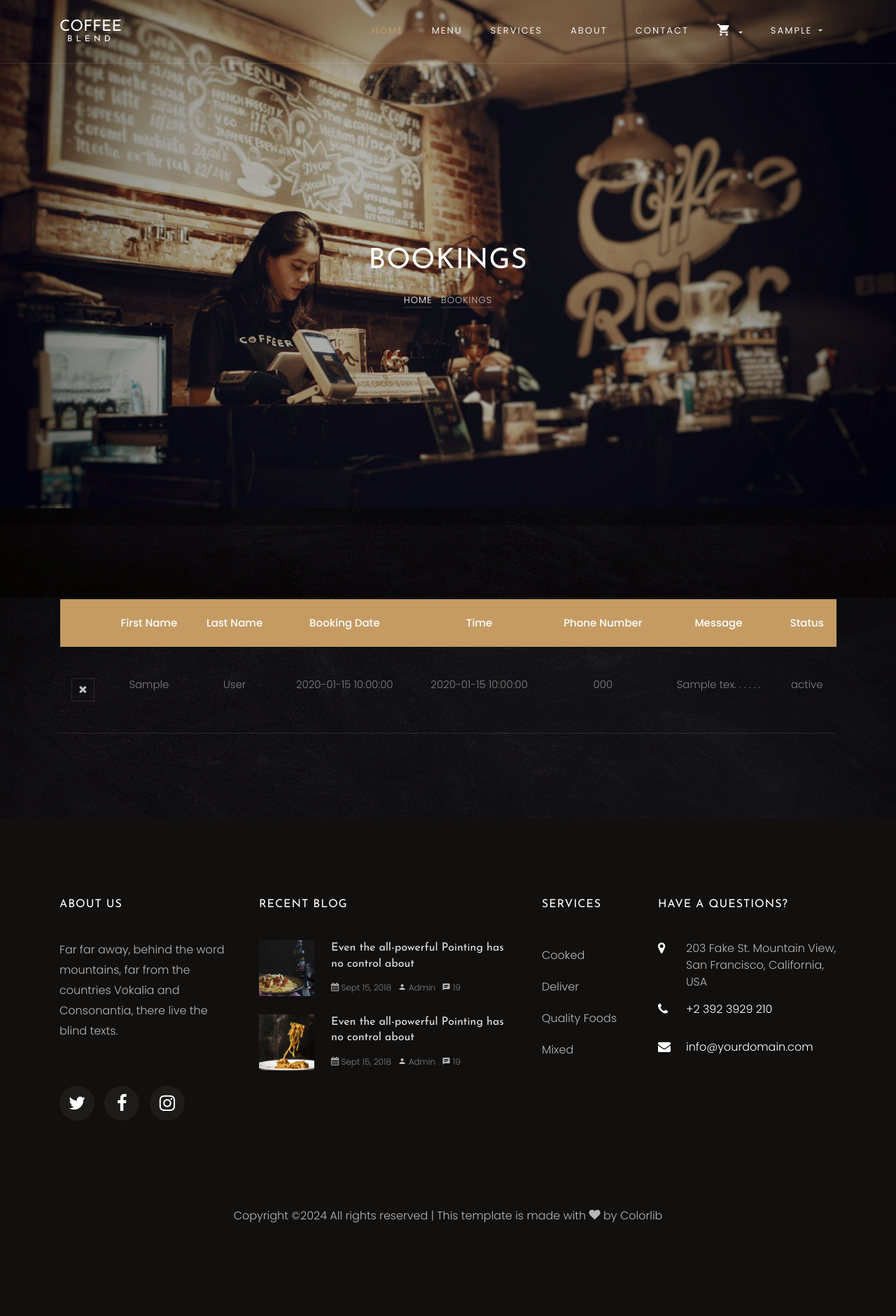
After one commit to Yukichi-Cat-Can-Code/Coffee-Shop, a PHP site: page /coffee-Shop/users/bookings.php in a window 1280 px wide. The commit adds this page. Shown: the whole page at 70% size. Run offline with PHP 8.4, Linux system fonts and the light colour scheme; the visitor is signed in with stand-in values (Sample User, id 1); tables that the repository leaves empty or names only in its code hold one stand-in row (values such as "Sample post"); some libraries are stand-ins or nearby versions; some web fonts are replaced.

Commit message:
Showing Booking in User Panel

```diff
--- a/includes/header.php
+++ b/includes/header.php
@@ -64,8 +64,8 @@
                       <?php echo $_SESSION['user_name']; ?>
                       </a>
                       <ul class="dropdown-menu" aria-labelledby="dropdownMenuButton1">
-                        <li><a class="dropdown-item" href="#">Action</a></li>
-                        <li><a class="dropdown-item" href="#">Another action</a></li>
+                        <li><a class="dropdown-item" href="<?php echo APPURl; ?>/users/bookings.php">Bookings</a></li>
+                        <li><a class="dropdown-item" href="<?php echo APPURl; ?>/users/orders.php">Orders</a></li>
                         <li><a class="dropdown-item" href="<?php echo APPURl; ?>/auth/logout.php">Logout</a></li>
                       </ul>
                 </li>
--- /dev/null
+++ b/users/bookings.php
@@ -0,0 +1,101 @@
+<?php
+
+	require "../includes/header.php";
+	require "../config/config.php";
+	require "../auth/not-access.php";
+?>
+<?php
+    $bookings = $conn->query("SELECT ID,first_name, last_name,date,time,phone_number, SUBSTRING(message,1,10) as message, status FROM bookings WHERE user_id='$_SESSION[user_id]'");
+    $bookings->execute();
+    $bookings_values = $bookings->fetchAll(PDO::FETCH_OBJ);
+
+
+?>
+<section class="home-slider owl-carousel">
+
+<div class="slider-item" style="background-image: url(<?php echo APPURl ?>/images/bg_3.jpg);" data-stellar-background-ratio="0.5">
+    <div class="overlay"></div>
+  <div class="container">
+    <div class="row slider-text justify-content-center align-items-center">
+
+      <div class="col-md-7 col-sm-12 text-center ftco-animate">
+          <h1 class="mb-3 mt-5 bread">Bookings</h1>
+          <p class="breadcrumbs"><span class="mr-2"><a href="<?php echo APPURl ?>">Home</a></span> <span>bookings</span></p>
+      </div>
+
+    </div>
+  </div>
+</div>
+</section>
+
+<section class="ftco-section ftco-cart">
+		<div class="container">
+			<div class="row">
+			<div class="col-md-12 ftco-animate">
+				<div class="cart-list">
+					<table class="table">
+						<thead class="thead-primary">
+							<tr class="text-center">
+								<th>&nbsp;</th>
+								<th>First Name</th>
+								<th>Last Name</th>
+								<th>Booking Date</th>
+								<th>Time</th>
+								<th>Phone Number</th>
+								<th>Message</th>
+								<th>Status</th>
+							</tr>
+						</thead>
+						<tbody>
+						<?php if($bookings->rowcount() == 0 ): ?>
+							<tr class="text-center" rowspan>
+								<td>You have no bookings yet.</td>
+							</tr>
+						<?php else: ?>
+							<?php foreach($bookings_values as $bookings_values ): ?>
+								<tr class="text-center">
+									<td class="product-remove">
+										<a href="delete-bookings.php?booking_id=<?php echo $bookings_values->ID ?>"><span class="icon-close"></span></a>
+									</td>
+									<td>
+										<p><?php echo $bookings_values ->first_name ?></p>
+
+									</td>
+									<td >
+										<p><?php echo $bookings_values->last_name ?></p>
+
+									</td>
+									<td>
+										<p><?php echo $bookings_values ->date ?></p>
+
+									</td>
+
+									<td>
+										<p><?php echo $bookings_values->time ?></p>
+									</td>
+
+									<td>
+										<p><?php echo $bookings_values ->phone_number ?></p>
+									</td>
+
+									<td >
+										<p><?php echo $bookings_values->message ?>. . . . . .</p>
+									</td>
+									<td >
+										<p><?php echo $bookings_values->status ?></p>
+									</td>
+								</tr><!-- END TR-->
+							<?php endforeach; ?>
+						<?php endif; ?>
+						</tbody>
+						</table>
+					</div>
+			</div>
+		</div>
+
+		</div>
+	</section>
+
+
+
+<?php require "../includes/footer.php"; ?>
```
Also changed, not shown: booking/book.php (+8 -5 lines), users/delete-bookings.php (added, +14 -0 lines), users/orders.php (added, +26 -0 lines).
